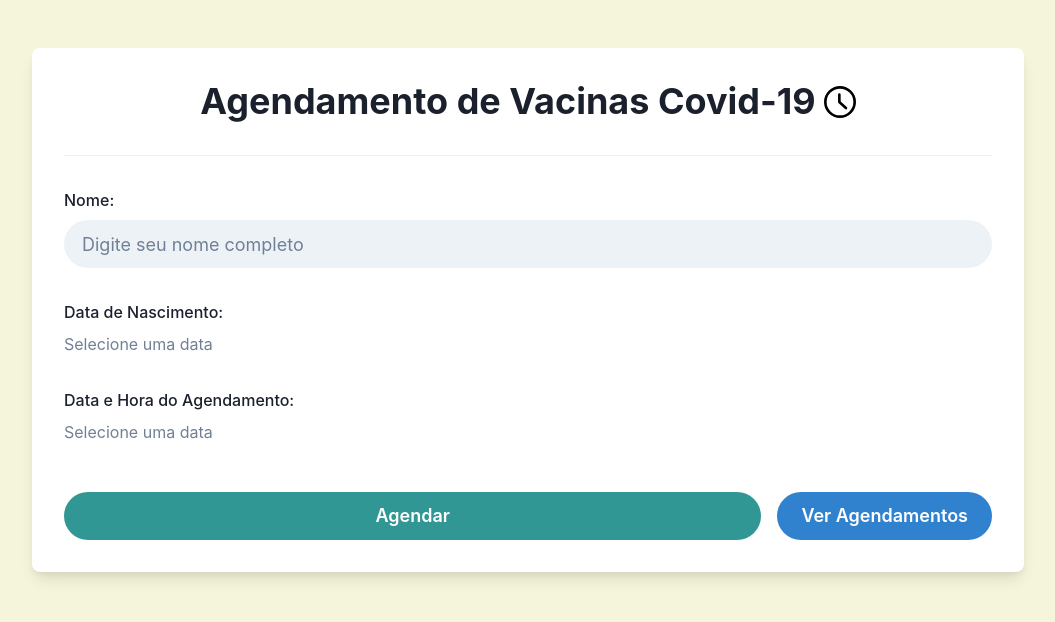
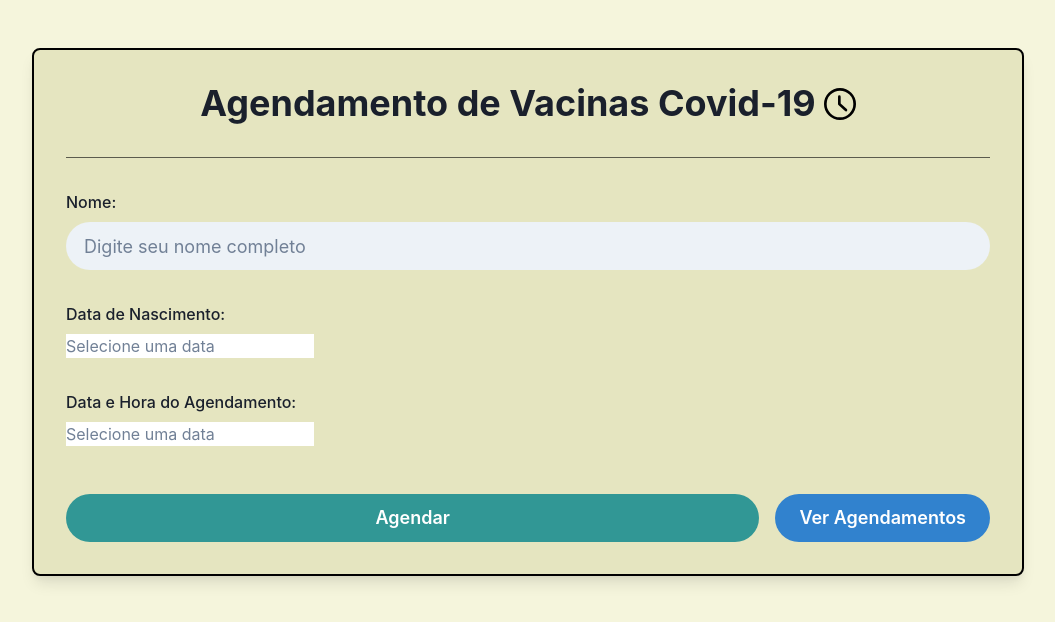
Before and after one commit to Msoaressdp/Pitang2024-Challange-Frontend, a React (Vite) app: page /schedule in a window 1280 px wide. Shown: the top 622 px of the page, without its empty margins (112-1167 px from the left). Built offline with nearby package versions, Linux system fonts and the light colour scheme.

Commit message:
refactor: change form box color and add black border

```diff
--- a/src/pages/Schedule.tsx
+++ b/src/pages/Schedule.tsx
@@ -5,6 +5,7 @@
 import useFormState from '../hooks/useFormState';
 import DatePickerField from '../components/DatePickerField';
 import { storeAppointment } from '../services/api';
+import { TimeIcon } from '@chakra-ui/icons';
 import {
   Button,
   FormControl,
@@ -20,7 +21,6 @@
   HStack,
   Icon,
 } from '@chakra-ui/react';
-import { TimeIcon } from '@chakra-ui/icons';
 
 const Schedule: React.FC = () => {
   const {
@@ -54,10 +54,12 @@
     <Box bg={useColorModeValue('#f5f5dc', 'gray.800')} minH="100vh" py={12}>
       <Container maxW="container.lg">
         <Box
-          bg={useColorModeValue('white', 'gray.700')}
+          bg={useColorModeValue('#e5e5c0', 'gray.700')}
           boxShadow="lg"
           p={8}
           borderRadius="lg"
+          border="2px"
+          borderColor="black"
         >
           <HStack justify="center" mb={8}>
             <Heading textAlign="center">Agendamento de Vacinas Covid-19</Heading>
```
